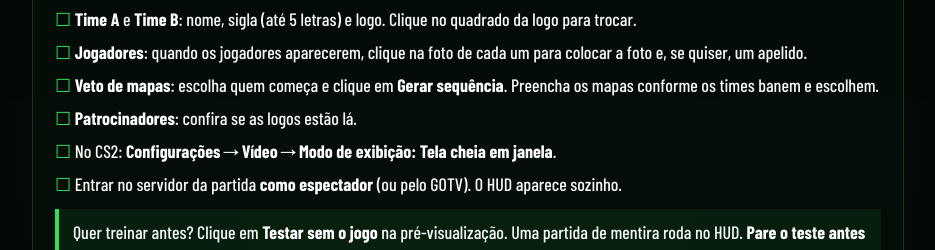
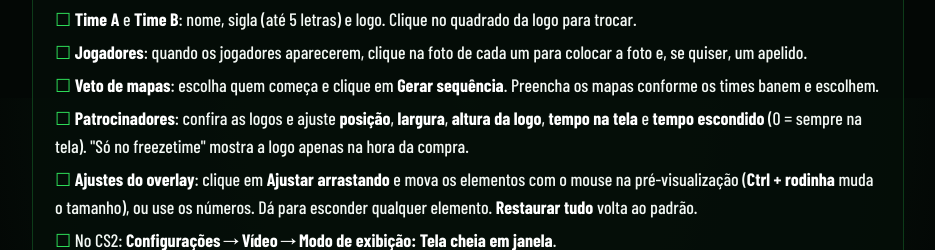
Before and after one commit to Riyck/Overlay-CS2-da-AASIAM, a plain HTML site: page docs/manual.html in a window 1280 px wide. Shown: the part 702-952 px from the top of the page, without its empty margins (172-1107 px from the left). Drawn offline with nearby package versions, Linux system fonts and the light colour scheme; a web font is replaced by a local one.

Commit message:
Manual: ajustes do overlay e patrocinios

```diff
--- a/docs/manual.html
+++ b/docs/manual.html
@@ -76,7 +76,8 @@
         <li><b>Time A</b> e <b>Time B</b>: nome, sigla (até 5 letras) e logo. Clique no quadrado da logo para trocar.</li>
         <li><b>Jogadores</b>: quando os jogadores aparecerem, clique na foto de cada um para colocar a foto e, se quiser, um apelido.</li>
         <li><b>Veto de mapas</b>: escolha quem começa e clique em <b>Gerar sequência</b>. Preencha os mapas conforme os times banem e escolhem.</li>
-        <li><b>Patrocinadores</b>: confira se as logos estão lá.</li>
+        <li><b>Patrocinadores</b>: confira as logos e ajuste <b>posição</b>, <b>largura</b>, <b>altura da logo</b>, <b>tempo na tela</b> e <b>tempo escondido</b> (0 = sempre na tela). "Só no freezetime" mostra a logo apenas na hora da compra.</li>
+        <li><b>Ajustes do overlay</b>: clique em <b>Ajustar arrastando</b> e mova os elementos com o mouse na pré-visualização (<b>Ctrl + rodinha</b> muda o tamanho), ou use os números. Dá para esconder qualquer elemento. <b>Restaurar tudo</b> volta ao padrão.</li>
         <li>No CS2: <b>Configurações → Vídeo → Modo de exibição: Tela cheia em janela</b>.</li>
         <li>Entrar no servidor da partida <b>como espectador</b> (ou pelo GOTV). O HUD aparece sozinho.</li>
       </ul>
```
